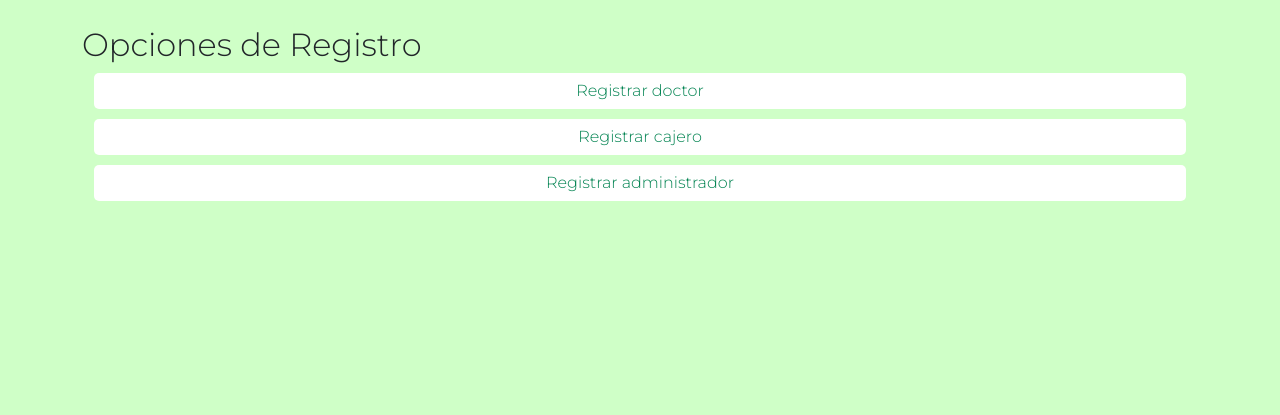
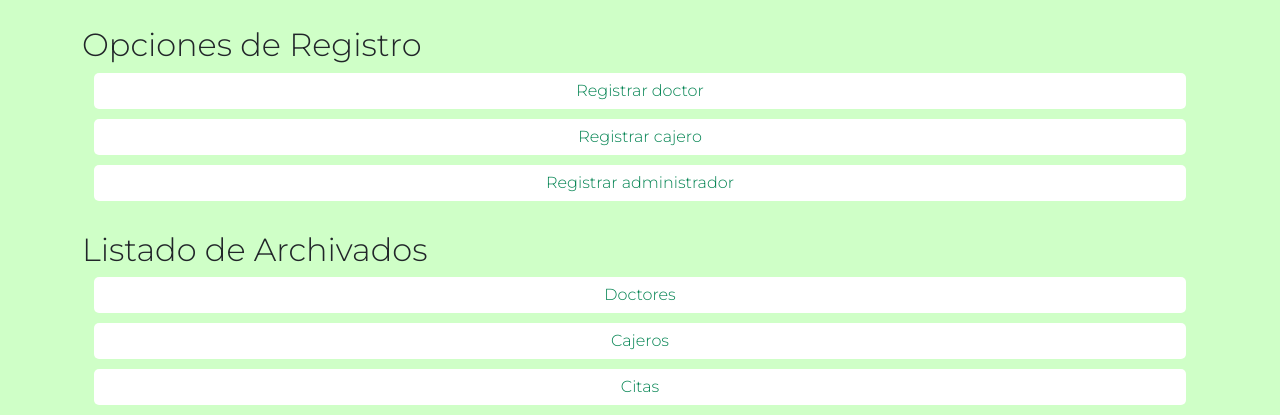
Before and after one commit to wilburfrrrrrr/conexion_bases_de_datos, a Django app: template equinacea_web/templates/admin.html in a window 1280 px wide. Shown: the part 516-931 px from the top of the page. Before the commit the page ends 717 px from the top, so only its background shows below. Run offline with Django 4.2, Linux system fonts and the light colour scheme; the template is opened without the code that fills it, so the values that code supplies are empty.

Commit message:
V4_mejorado

```diff
--- a/equinacea_web/settings.py
+++ b/equinacea_web/settings.py
@@ -11,7 +11,6 @@ https://docs.djangoproject.com/en/4.2/ref/settings/
 """
 
 from pathlib import Path
-# from decouple import config
 
 # Build paths inside the project like this: BASE_DIR / 'subdir'.
 BASE_DIR = Path(__file__).resolve().parent.parent
@@ -78,11 +77,6 @@ WSGI_APPLICATION = 'equinacea_web.wsgi.application'
 DATABASES = {
     'default': {
         'ENGINE': 'django.db.backends.mysql',
-        # 'NAME': config('db_name'),
-		# 'USER': config('db_user'),
-		# 'PASSWORD': config('db_password'),
-		# 'HOST': config('db_host'),
-		# 'PORT': config('db_port'),
 		'NAME': 'hospital',
 		'USER': 'kevin',
 		'PASSWORD': '123456789',
--- a/equinacea_web/templates/admin.html
+++ b/equinacea_web/templates/admin.html
@@ -47,7 +47,12 @@
 			<a class="btn btn-primary" href="{% url 'registro_cajeros' %}">Registrar cajero</a>
 			<a class="btn btn-primary" href="{% url 'registro_admin' %}">Registrar administrador</a>
 		</div>
-	</div>
+		<h2>Listado de Archivados</h2>
+		<div id="opciones_archivados" class="container-sm">
+			<a class="btn btn-primary" href="{% url 'doctores_archivados' %}">Doctores</a>
+			<a class="btn btn-primary" href="{% url 'cajeros_archivados' %}">Cajeros</a>
+			<a class="btn btn-primary" href="{% url 'citas_archivadas' %}">Citas<a>
+		</div>
 	<footer>
 
 	</footer>
```
